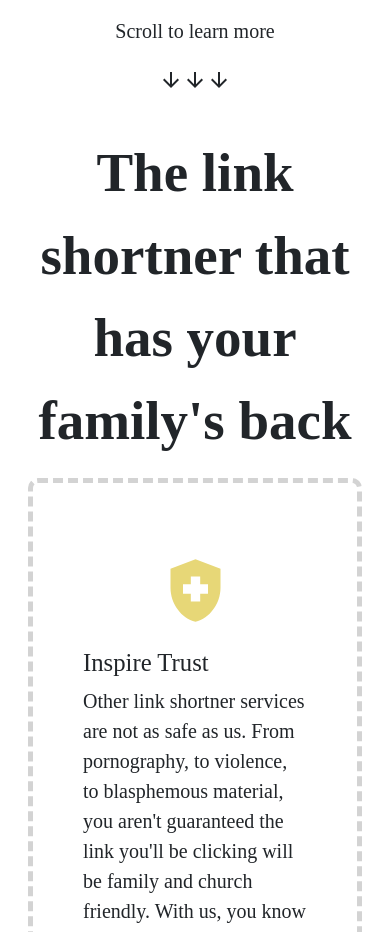
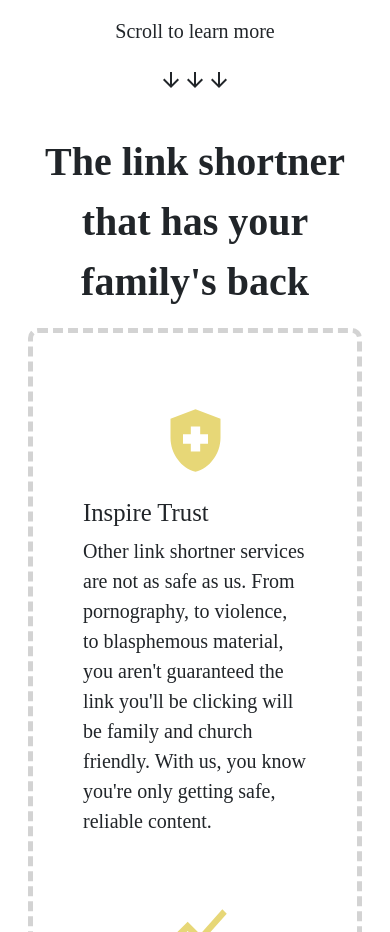
Before and after one commit to infiniteoo/LDSchur.ch, a React (Create React App) app in the folder client/: page / in a window 390 px wide. Shown: the part 980-1912 px from the top of the page. Built offline with nearby package versions, Linux system fonts and the light colour scheme; a web font is replaced by a local one.

Commit message:
reduced size of middle headline on smaller screens

```diff
--- a/client/src/components/middleSplash/Middle.js
+++ b/client/src/components/middleSplash/Middle.js
@@ -39,6 +39,11 @@ const useStyles = makeStyles({
   "@media(max-width: 768px)": {
     factoids: {
       gridTemplateColumns: "repeat(1, 1fr)",
+    },
+  },
+  "@media(max-width: 450px)": {
+    middle: {
+      fontSize: "40px",
     },
   },
   style: {
```
